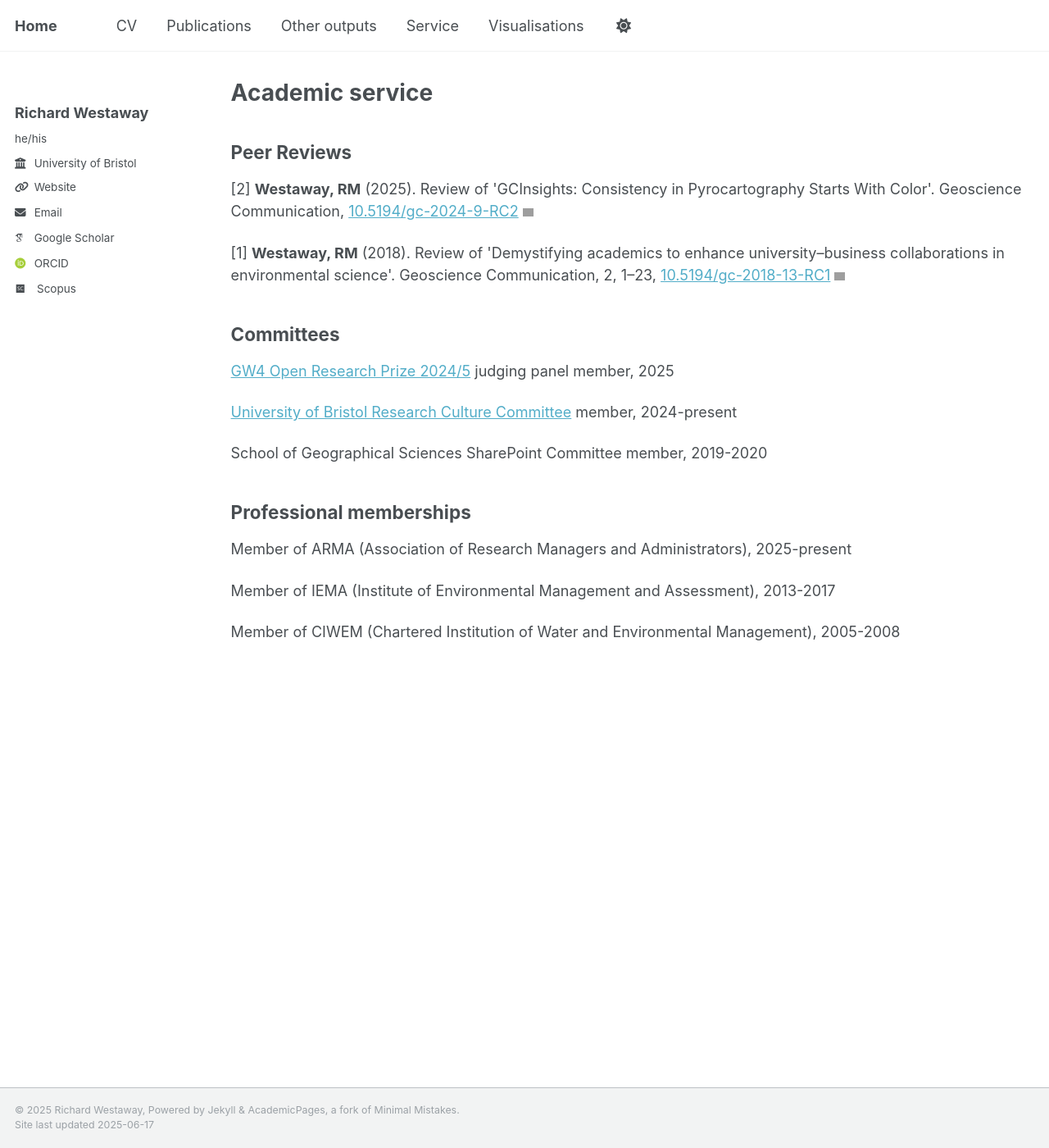
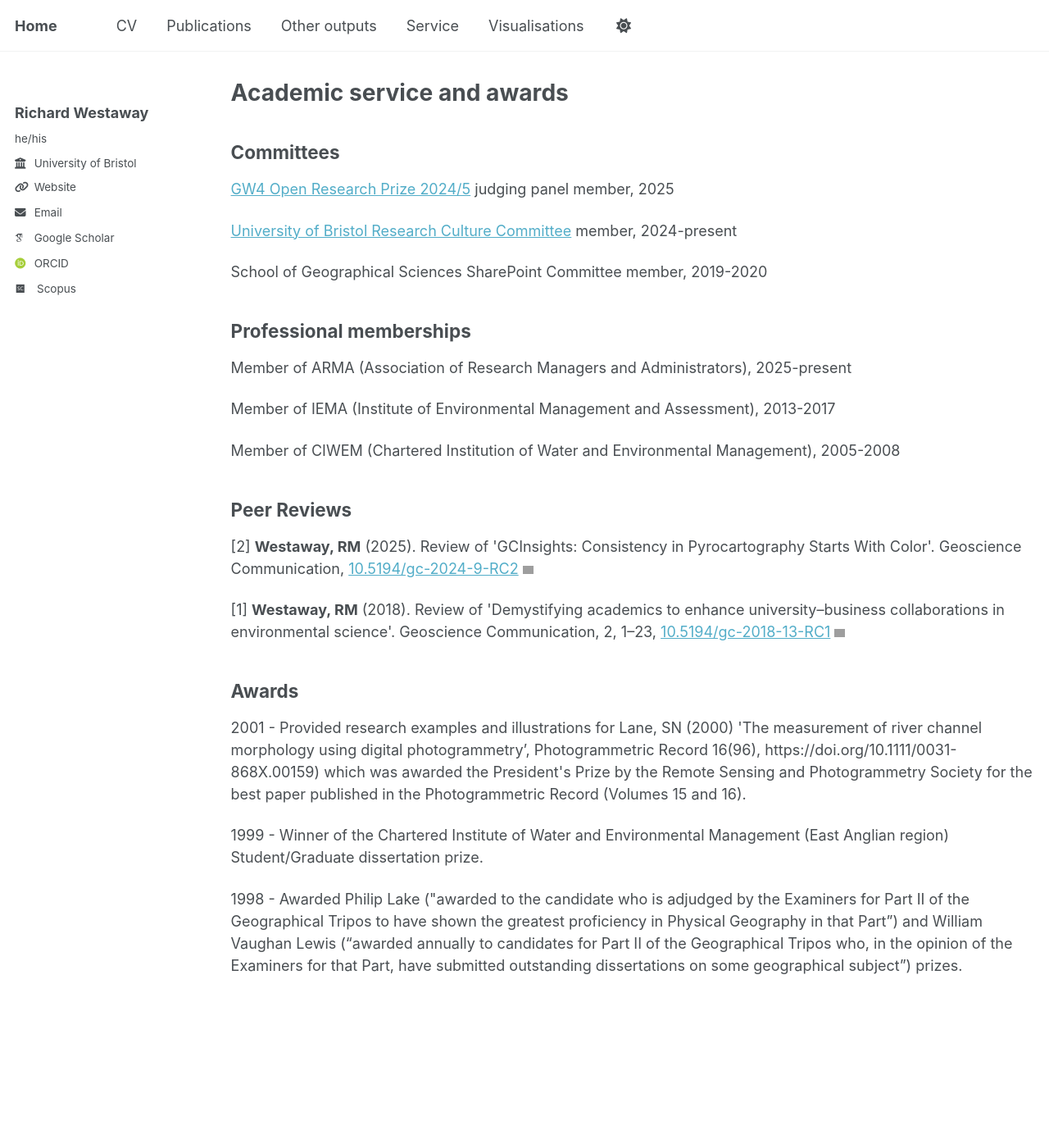
Before and after one commit to richardwestaway/richardwestaway.github.io, a Jekyll site: the page built from _pages/service.html, in a window 1280 px wide and 1400 px high. Shown: the whole window at 82% size. Built offline with Jekyll 4.4.1, drawn with Linux system fonts in a browser that asks for light colours; some web fonts are replaced; comment, search, counter and statistics services are not loaded; grey boxes are pictures that could not be loaded.

Commit message:
Update service.html

```diff
--- a/_pages/service.html
+++ b/_pages/service.html
@@ -1,6 +1,6 @@
 ---
 layout: archive
-title: "Academic service"
+title: "Academic service and awards"
 permalink: /service/
 author_profile: true
 ---
@@ -8,12 +8,6 @@ author_profile: true
 {% include base_path %}
 
 <script type='text/javascript' src='https://d1bxh8uas1mnw7.cloudfront.net/assets/embed.js'></script>
-
-<h2>Peer Reviews</h2>
-
-<p>[2] <strong>Westaway, RM</strong> (2025). Review of 'GCInsights: Consistency in Pyrocartography Starts With Color'. Geoscience Communication, <a href="https://doi.org/10.5194/gc-2024-9-RC2" target="_blank" rel="noopener">10.5194/gc-2024-9-RC2</a> <em><img class="alignnone  wp-image-369" src="https://richardwestaway.files.wordpress.com/2017/10/open-access-logo-200x2002.png" alt="open-access-logo-200x200" width="13" height="17" /></em></p>
-
-<p>[1] <strong>Westaway, RM</strong> (2018). Review of 'Demystifying academics to enhance university–business collaborations in environmental science'. Geoscience Communication, 2, 1–23, <a href="https://doi.org/10.5194/gc-2018-13-RC1" target="_blank" rel="noopener">10.5194/gc-2018-13-RC1</a><em> <img class="alignnone  wp-image-369" src="https://richardwestaway.files.wordpress.com/2017/10/open-access-logo-200x2002.png" alt="open-access-logo-200x200" width="13" height="17" /></em></p>
 
 <h2>Committees</h2>
 
@@ -30,3 +24,18 @@ author_profile: true
 <p>Member of IEMA (Institute of Environmental Management and Assessment), 2013-2017</p>
 
 <p>Member of CIWEM (Chartered Institution of Water and Environmental Management), 2005-2008</p>
+
+<h2>Peer Reviews</h2>
+
+<p>[2] <strong>Westaway, RM</strong> (2025). Review of 'GCInsights: Consistency in Pyrocartography Starts With Color'. Geoscience Communication, <a href="https://doi.org/10.5194/gc-2024-9-RC2" target="_blank" rel="noopener">10.5194/gc-2024-9-RC2</a> <em><img class="alignnone  wp-image-369" src="https://richardwestaway.files.wordpress.com/2017/10/open-access-logo-200x2002.png" alt="open-access-logo-200x200" width="13" height="17" /></em></p>
+
+<p>[1] <strong>Westaway, RM</strong> (2018). Review of 'Demystifying academics to enhance university–business collaborations in environmental science'. Geoscience Communication, 2, 1–23, <a href="https://doi.org/10.5194/gc-2018-13-RC1" target="_blank" rel="noopener">10.5194/gc-2018-13-RC1</a><em> <img class="alignnone  wp-image-369" src="https://richardwestaway.files.wordpress.com/2017/10/open-access-logo-200x2002.png" alt="open-access-logo-200x200" width="13" height="17" /></em></p>
+
+<h2>Awards</h2>
+
+<p>2001 - Provided research examples and illustrations for Lane, SN (2000) 'The measurement of river channel morphology using digital
+photogrammetry’, Photogrammetric Record 16(96), https://doi.org/10.1111/0031-868X.00159) which was awarded the President's Prize by the Remote Sensing and Photogrammetry Society for the best paper published in the Photogrammetric Record (Volumes 15 and 16).</p>
+
+<p>1999 - Winner of the Chartered Institute of Water and Environmental Management (East Anglian region) Student/Graduate dissertation prize.</p>
+
+<p>1998 - Awarded Philip Lake ("awarded to the candidate who is adjudged by the Examiners for Part II of the Geographical Tripos to have shown the greatest proficiency in Physical Geography in that Part”) and William Vaughan Lewis (“awarded annually to candidates for Part II of the Geographical Tripos who, in the opinion of the Examiners for that Part, have submitted outstanding dissertations on some geographical subject”) prizes.
```
